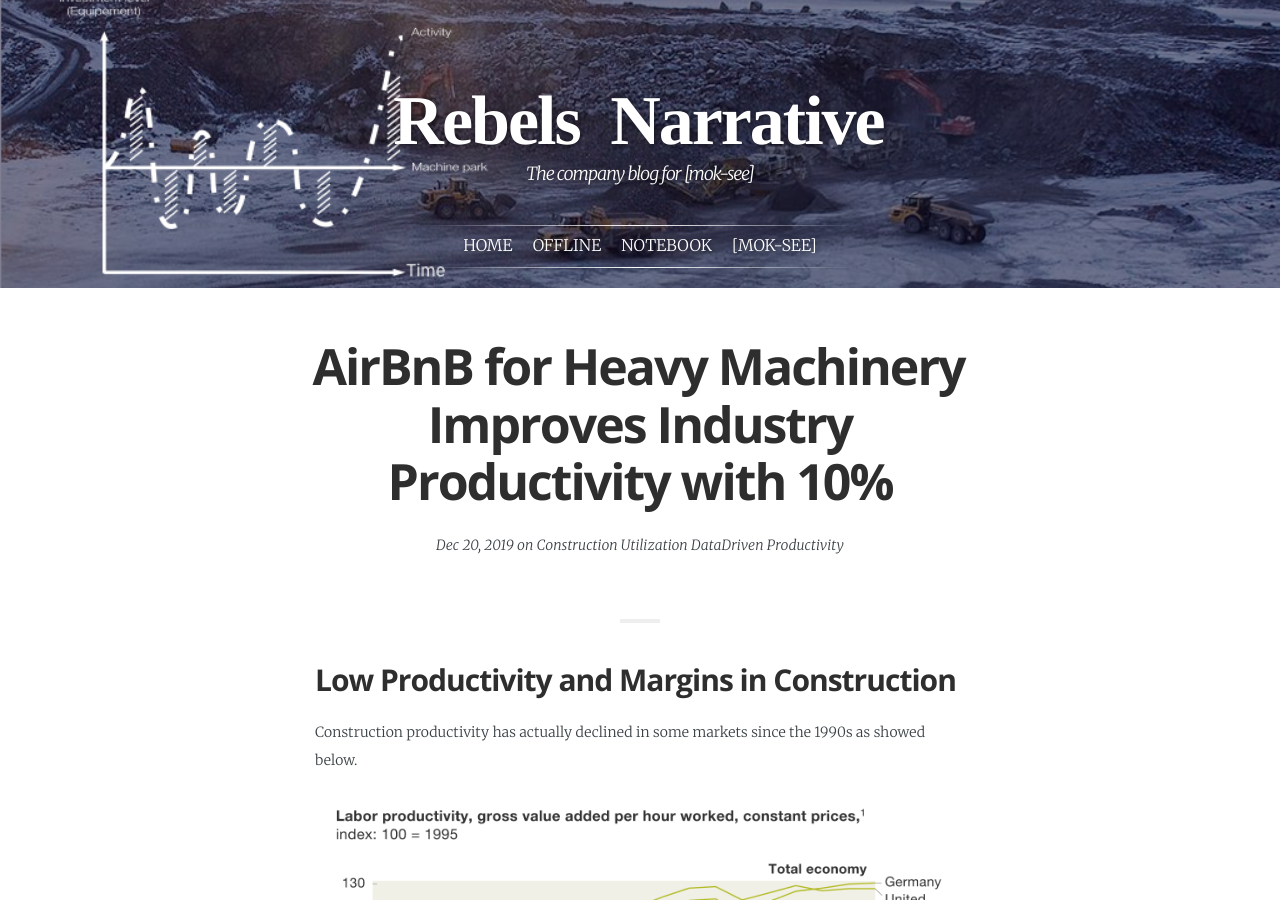
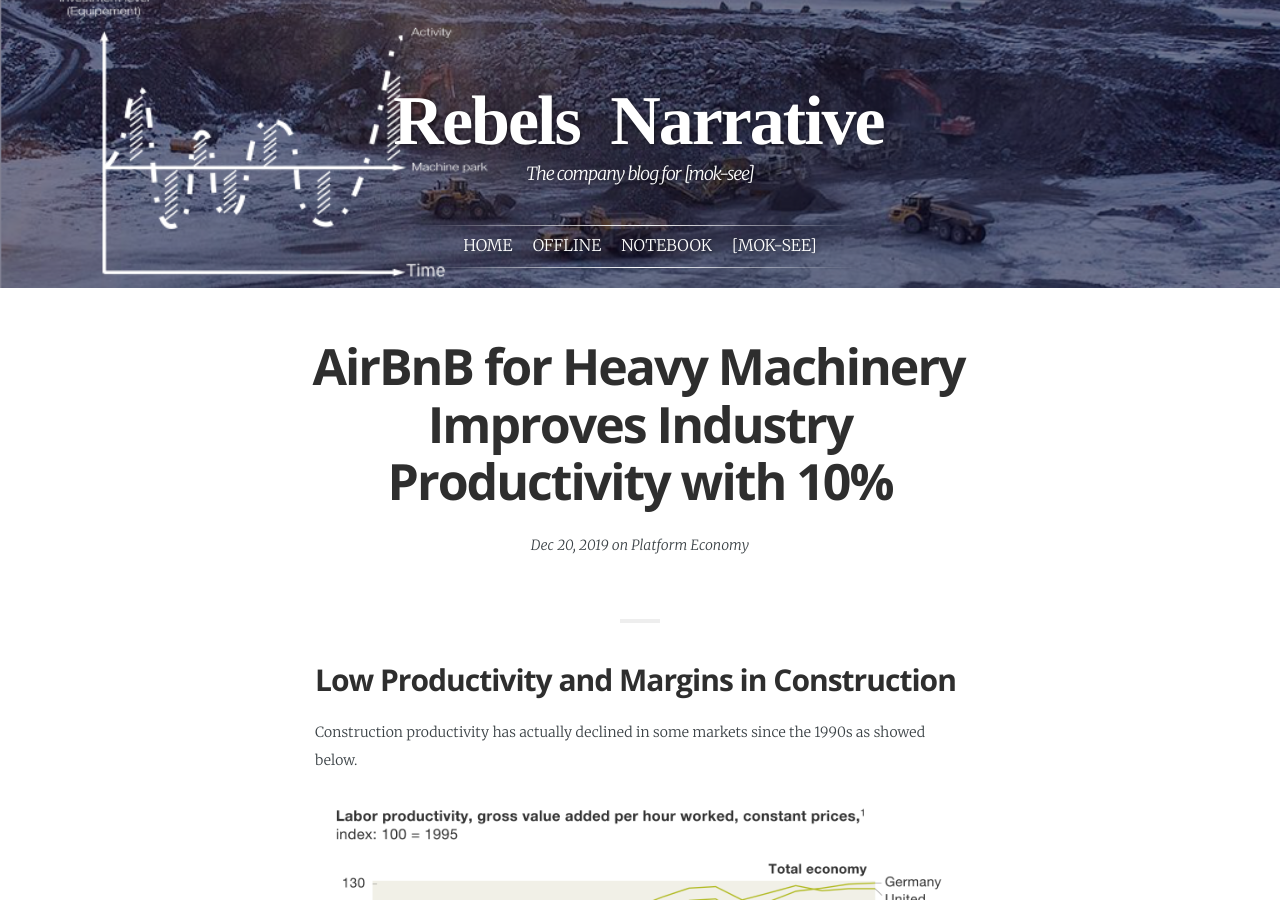
Before and after one commit to mok-see/mok-see.github.io, a Jekyll site: the page built from _posts/2019-12-20-Utilization.md, in a window 1280 px wide and 900 px high. Built offline with Jekyll 4.4.1, drawn with Linux system fonts in a browser that asks for light colours; some web fonts are replaced.

```diff
--- a/_posts/2019-12-20-Utilization.md
+++ b/_posts/2019-12-20-Utilization.md
@@ -3,12 +3,12 @@
 title:             "AirBnB for Heavy Machinery Improves Industry Productivity with 10%"
 menutitle:         "AirBnB for Heavy Machinery"
 date:              2019-12-20 18:25:00 +0300
-tags:              Construction Utilization DataDriven Productivity
+tags:              "Platform Economy"
 category:          Construction
 author:            rnsigve
 comments:          false
 cover:             "assets/utilization_header.png"
-redirect_from:     "/machine-utilization"
+redirect_from:     "/airbnb-for-machinery"
 ---
 ## Low Productivity and Margins in Construction
 
```
